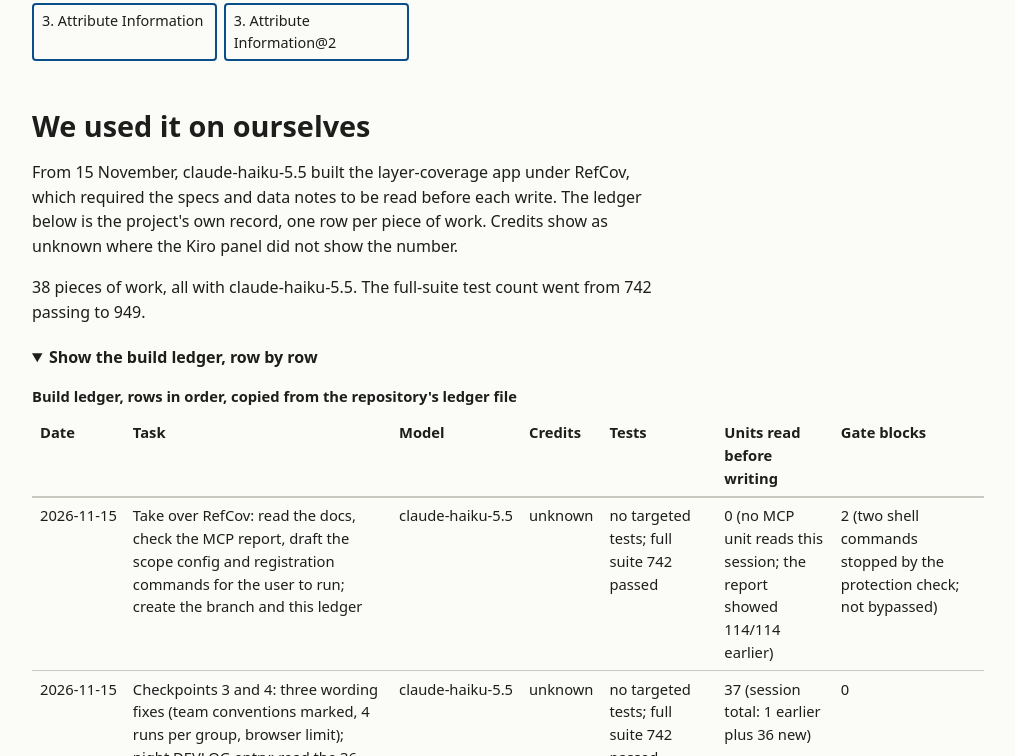
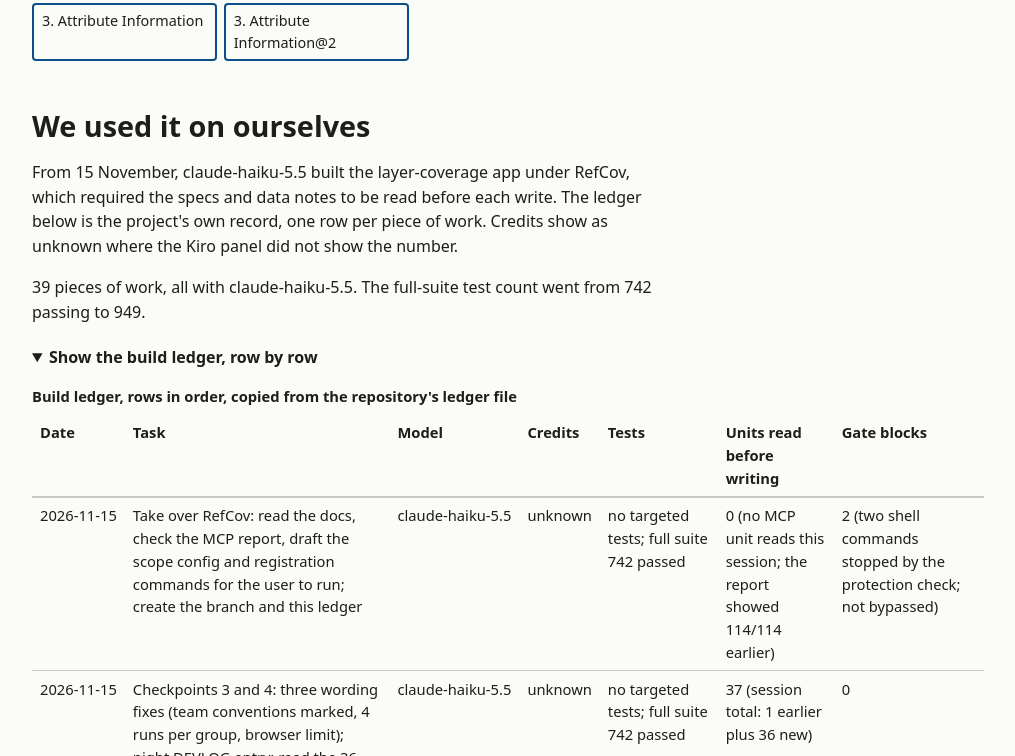
Before and after one commit to 3322jj/refcov, a plain HTML site: page site/index.html in a window 1280 px wide. Both pictures are taken after a click on the heading "Show the build ledger, row by row". Shown: the part 5266-6022 px from the top of the page, without its empty margins (132-1147 px from the left). Drawn offline with Linux system fonts and the light colour scheme.

Commit message:
README 状态段：删去两处不符的说法；台账补 6357d70 一行，演示页台账同步
Claude 审出：列出的必看集合、达标判断和五个钩子其实都已做完，这几项已删；Earlier status 段已删。提交说明里的子命令按规则写成 init 子命令。没有改代码。全量测试 949 通过、9 个跳过。

Kiro-Model: claude-haiku-5.5

```diff
--- a/site/index.html
+++ b/site/index.html
@@ -220,7 +220,7 @@
   <h2 id="s5-title">We used it on ourselves</h2>
   <p>From 15 November, claude-haiku-5.5 built the layer-coverage app under RefCov, which required the specs and data notes to be read before each write. The ledger below is the project's own record, one row per piece of work. Credits show as unknown where the Kiro panel did not show the number.</p>
 
-  <p>38 pieces of work, all with claude-haiku-5.5. The full-suite test count went from 742 passing to 949.</p>
+  <p>39 pieces of work, all with claude-haiku-5.5. The full-suite test count went from 742 passing to 949.</p>
   <details>
     <summary>Show the build ledger, row by row</summary>
     <div class="table-wrap" role="region" tabindex="0" aria-labelledby="ledger-caption">
@@ -276,6 +276,7 @@
         <tr><td data-label="Date">2026-11-17</td><td data-label="Task">Spec revision after the checkpoint 3 review: requirements 1.4, 2.6, 3.3, 3.6, 5.2, 5.10, 6.2 to 6.8 and 8.1 to 8.6 changed; design section 2 marked decided; ledger row and page row for d4ba991</td><td data-label="Model">claude-haiku-5.5</td><td data-label="Credits">unknown</td><td data-label="Tests">full suite 905 passed</td><td data-label="Units read before writing">4 (MCP reads this session; hook report 4 of 384; 384 of 384 historically)</td><td data-label="Gate blocks">0 (the DEVLOG entry for this piece records no block)</td></tr>
         <tr><td data-label="Date">2026-11-17</td><td data-label="Task">Implementation: forwarding module for init and doctor (the command line imports only it); init, and a read-only doctor; protection rules that recognise full paths and quotes; a clean-install acceptance test (skipped by default); setup rewritten as a wrapper around init; README install steps and limits rewritten</td><td data-label="Model">claude-haiku-5.5</td><td data-label="Credits">unknown</td><td data-label="Tests">full suite 949 passed (the 9 clean-install checks passed separately when run on this commit)</td><td data-label="Units read before writing">4 (MCP reads this session; hook report 4 of 384; 384 of 384 historically)</td><td data-label="Gate blocks">0 (the DEVLOG entry for this piece records no block)</td></tr>
         <tr><td data-label="Date">2026-11-17</td><td data-label="Task">README: install with uv tool install, the configuration step, doctor, the limits of the install and the protection paragraph rewritten; status opens with 2026-11-17; layout table updated; ledger row for b85af88 and its page row</td><td data-label="Model">claude-haiku-5.5</td><td data-label="Credits">unknown</td><td data-label="Tests">full suite 949 passed (the 9 clean-install checks as for the previous piece)</td><td data-label="Units read before writing">4 (same as the previous piece)</td><td data-label="Gate blocks">1 (a commit message named a user-only subcommand; the text match was a false positive, nothing was run, and the wording was changed before committing)</td></tr>
+        <tr><td data-label="Date">2026-11-17</td><td data-label="Task">Ledger row for 4e2167c, its page row and summary; a DEVLOG record of a false-positive protection block on a commit message; the DEVLOG wording made accurate; no code changed</td><td data-label="Model">claude-haiku-5.5</td><td data-label="Credits">unknown</td><td data-label="Tests">full suite 949 passed (the 9 clean-install checks ran on b85af88; no code changed since, so the result stands)</td><td data-label="Units read before writing">4 (same as the previous piece)</td><td data-label="Gate blocks">0 (the DEVLOG entry for this piece records no block; the false positive is recorded on the 4e2167c row)</td></tr>
       </tbody>
     </table>
     </div>
```
Also changed, not shown: 3 other files.
